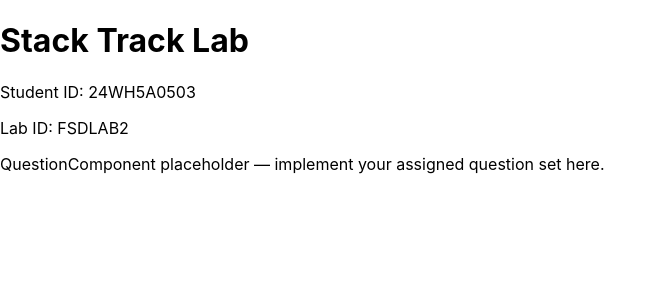
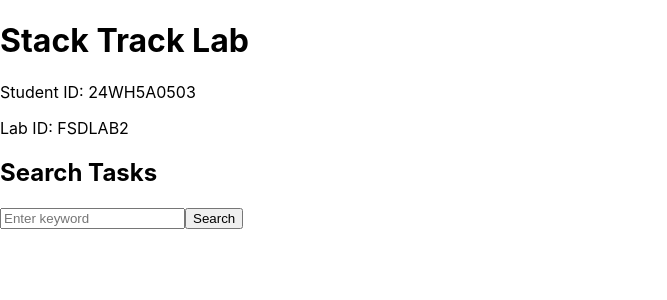
Before and after one commit to Nikhitha003/stacktrack-lab-FSDLAB2-24WH5A0503, a React (Create React App) app: page / in a window 1280 px wide. Shown: the top 300 px of the page, without its empty margins (0-667 px from the left). Built offline with nearby package versions, Linux system fonts and the light colour scheme.

Commit message:
added search ui in home page

```diff
--- a/src/pages/Home.js
+++ b/src/pages/Home.js
@@ -1,19 +1,59 @@
-import React from 'react';
+import React, { useState, useEffect } from 'react';
 
-// TODO: Replace placeholder values with actual student and lab identifiers
 const STUDENT_ID = '24WH5A0503';
 const LAB_ID = 'FSDLAB2';
 
 function Home() {
+  const [keyword, setKeyword] = useState('');
+  const [tasks, setTasks] = useState([]);
+
+  const handleSearch = async () => {
+    try {
+      const res = await fetch(`/api/tasks?search=${keyword}`);
+      const data = await res.json();
+      setTasks(data);
+
+      // Reflect keyword in URL query parameter
+      window.history.pushState({}, '', `?search=${keyword}`);
+    } catch (err) {
+      console.error('Error fetching tasks:', err);
+    }
+  };
+
+  useEffect(() => {
+    const params = new URLSearchParams(window.location.search);
+    const q = params.get('search');
+    if (q) {
+      setKeyword(q);
+      fetch(`/api/tasks?search=${q}`)
+        .then((res) => res.json())
+        .then((data) => setTasks(data))
+        .catch((err) => console.error('Error fetching tasks:', err));
+    }
+  }, []);
+
   return (
     <div>
       <h1>Stack Track Lab</h1>
       <p>Student ID: {STUDENT_ID}</p>
       <p>Lab ID: {LAB_ID}</p>
 
-      {/* TODO: Replace this placeholder with your question set UI */}
-      <p>QuestionComponent placeholder — implement your assigned question set here.</p>
+      <h2>Search Tasks</h2>
+      <input
+        type="text"
+        value={keyword}
+        onChange={(e) => setKeyword(e.target.value)}
+        placeholder="Enter keyword"
+      />
+      <button onClick={handleSearch}>Search</button>
 
+      <ul>
+        {tasks.map((task) => (
+          <li key={task._id}>
+            <strong>{task.title}</strong> - {task.description} ({task.status})
+          </li>
+        ))}
+      </ul>
     </div>
   );
 }
```
